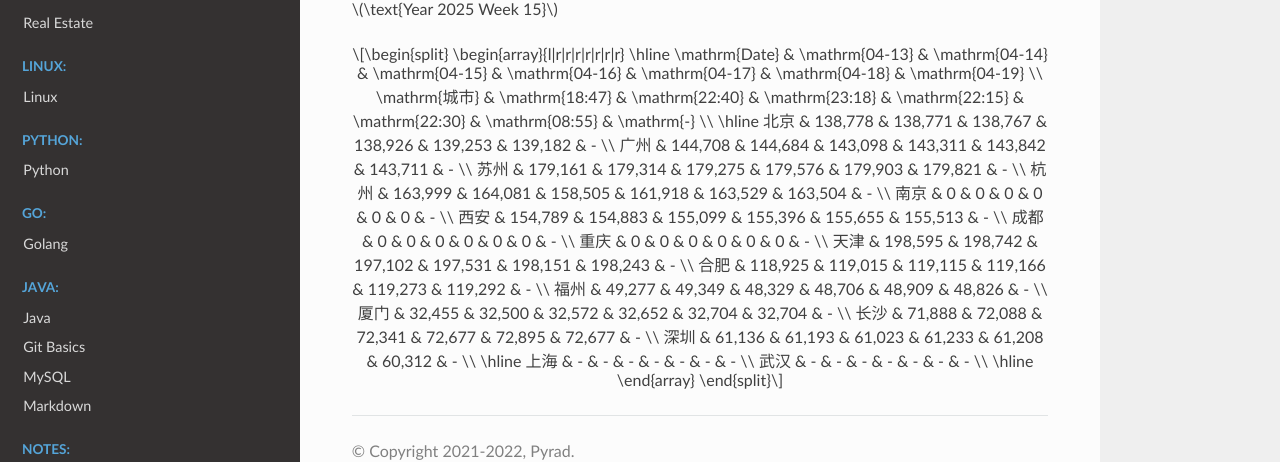
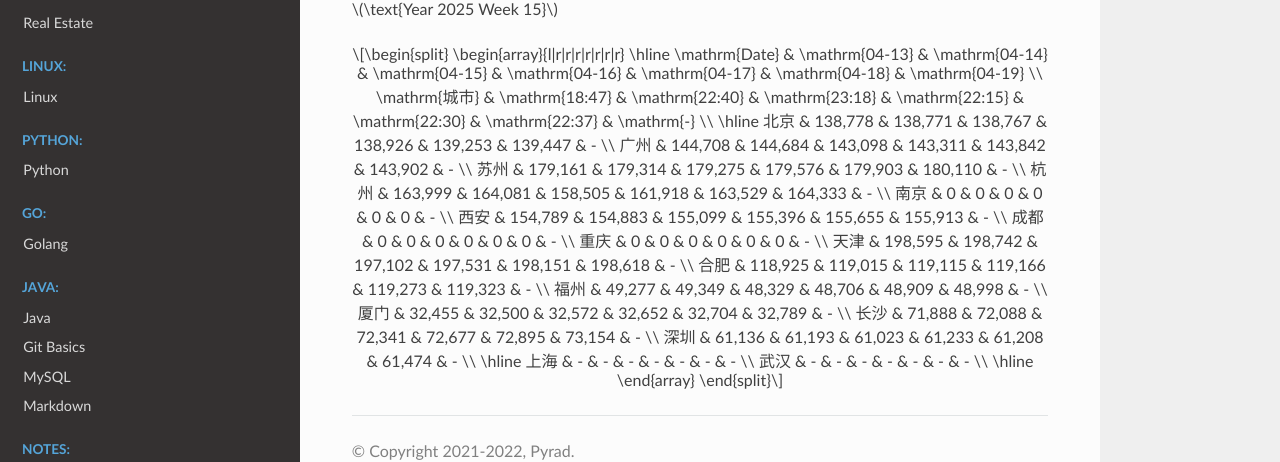
Before and after one commit to Pyrad/pyradnotes, a Sphinx documentation site: the page built from source/RealEstate/resalenumbers2025.md, in a window 1280 px wide and 900 px high, scrolled down 6998 px. Shown: the part 379-841 px from the top of the window. Built offline with Sphinx 7.4.7 and the Read the Docs theme 3.1.0, drawn with Linux system fonts in a browser that asks for light colours; pages that are not in the unit, such as notebooks, are missing from menus; a script that is not in the unit is left out.

Commit message:
Realestate Update resale numbers 2025-04-18 22:37

```diff
--- a/source/RealEstate/resalenumbers2025.md
+++ b/source/RealEstate/resalenumbers2025.md
@@ -491,22 +491,22 @@ $$
 \begin{array}{l|r|r|r|r|r|r|r}
 \hline
 \mathrm{Date} & \mathrm{04-13} & \mathrm{04-14} & \mathrm{04-15} & \mathrm{04-16} & \mathrm{04-17} & \mathrm{04-18} & \mathrm{04-19} \\
-\mathrm{城市} & \mathrm{18:47} & \mathrm{22:40} & \mathrm{23:18} & \mathrm{22:15} & \mathrm{22:30} & \mathrm{08:55} & \mathrm{-} \\
+\mathrm{城市} & \mathrm{18:47} & \mathrm{22:40} & \mathrm{23:18} & \mathrm{22:15} & \mathrm{22:30} & \mathrm{22:37} & \mathrm{-} \\
 \hline
-北京 & 138,778 & 138,771 & 138,767 & 138,926 & 139,253 & 139,182 & - \\
-广州 & 144,708 & 144,684 & 143,098 & 143,311 & 143,842 & 143,711 & - \\
-苏州 & 179,161 & 179,314 & 179,275 & 179,576 & 179,903 & 179,821 & - \\
-杭州 & 163,999 & 164,081 & 158,505 & 161,918 & 163,529 & 163,504 & - \\
+北京 & 138,778 & 138,771 & 138,767 & 138,926 & 139,253 & 139,447 & - \\
+广州 & 144,708 & 144,684 & 143,098 & 143,311 & 143,842 & 143,902 & - \\
+苏州 & 179,161 & 179,314 & 179,275 & 179,576 & 179,903 & 180,110 & - \\
+杭州 & 163,999 & 164,081 & 158,505 & 161,918 & 163,529 & 164,333 & - \\
 南京 & 0 & 0 & 0 & 0 & 0 & 0 & - \\
-西安 & 154,789 & 154,883 & 155,099 & 155,396 & 155,655 & 155,513 & - \\
+西安 & 154,789 & 154,883 & 155,099 & 155,396 & 155,655 & 155,913 & - \\
 成都 & 0 & 0 & 0 & 0 & 0 & 0 & - \\
 重庆 & 0 & 0 & 0 & 0 & 0 & 0 & - \\
-天津 & 198,595 & 198,742 & 197,102 & 197,531 & 198,151 & 198,243 & - \\
-合肥 & 118,925 & 119,015 & 119,115 & 119,166 & 119,273 & 119,292 & - \\
-福州 & 49,277 & 49,349 & 48,329 & 48,706 & 48,909 & 48,826 & - \\
-厦门 & 32,455 & 32,500 & 32,572 & 32,652 & 32,704 & 32,704 & - \\
-长沙 & 71,888 & 72,088 & 72,341 & 72,677 & 72,895 & 72,677 & - \\
-深圳 & 61,136 & 61,193 & 61,023 & 61,233 & 61,208 & 60,312 & - \\
+天津 & 198,595 & 198,742 & 197,102 & 197,531 & 198,151 & 198,618 & - \\
+合肥 & 118,925 & 119,015 & 119,115 & 119,166 & 119,273 & 119,323 & - \\
+福州 & 49,277 & 49,349 & 48,329 & 48,706 & 48,909 & 48,998 & - \\
+厦门 & 32,455 & 32,500 & 32,572 & 32,652 & 32,704 & 32,789 & - \\
+长沙 & 71,888 & 72,088 & 72,341 & 72,677 & 72,895 & 73,154 & - \\
+深圳 & 61,136 & 61,193 & 61,023 & 61,233 & 61,208 & 61,474 & - \\
 \hline
 上海 & - & - & - & - & - & - & - \\
 武汉 & - & - & - & - & - & - & - \\
```
Also changed, not shown: 1 other file.
